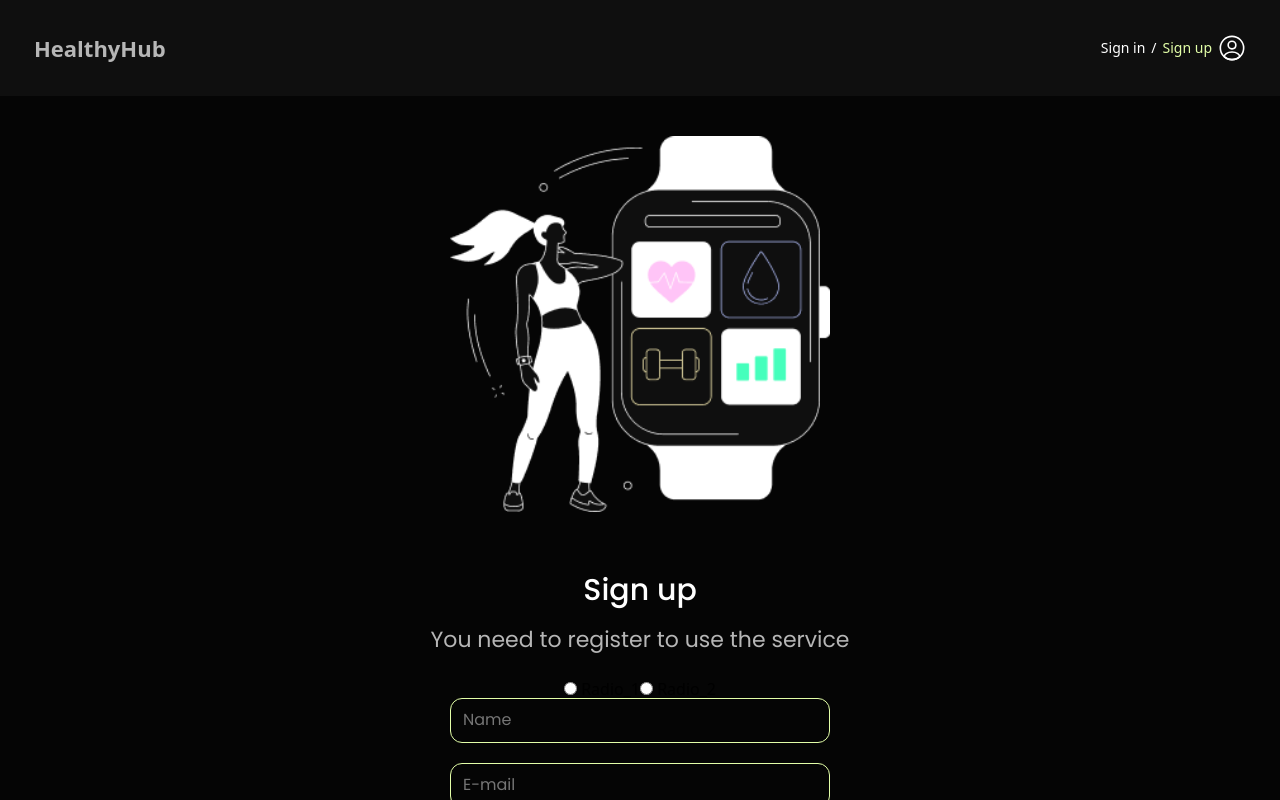
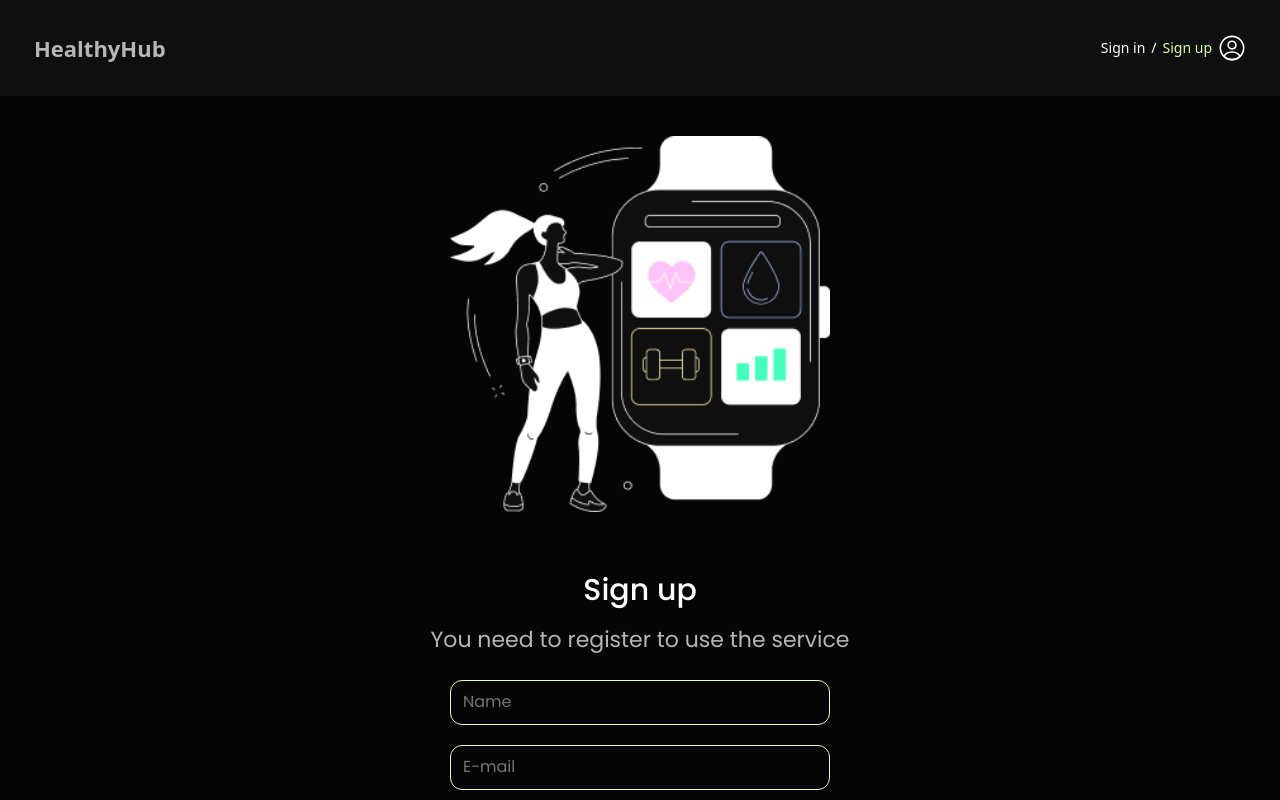
Before and after one commit to AnnaHort/HealthyHub, a React (Vite) app: page /HealthyHub/signup in a window 1280 px wide. Shown: the top 800 px of the page. Built offline with nearby package versions, Linux system fonts and the light colour scheme.

Commit message:
bugfix YourGoal style bgc

```diff
--- a/src/components/SharedLayout/SharedLayout.jsx
+++ b/src/components/SharedLayout/SharedLayout.jsx
@@ -12,7 +12,6 @@ const SharedLayout = () => {
           <Header />
         </HeaderContainerStyled>
       </header>
-
       <Suspense>
         <Outlet />
       </Suspense>
--- a/src/components/SignUpForm/SignUpRegister.jsx
+++ b/src/components/SignUpForm/SignUpRegister.jsx
@@ -30,10 +30,7 @@ const SignUpRegister = () => {
         <RegisterTitle>Sign up</RegisterTitle>
         <RegisterText>You need to register to use the service</RegisterText>
         <RegisterForm autoComplete="off">
-          <label className="radioButton">
-            <input type="radio" name="radio_1" /> Radio_1
-            <input type="radio" name="radio_2" /> Radio_2
-          </label>
+
           <label htmlFor="name">
             <InputContainer>
               <Input type="text" id="name" name="name" placeholder="Name" />
--- a/src/components/YourGoal/YourGoal.jsx
+++ b/src/components/YourGoal/YourGoal.jsx
@@ -32,7 +32,7 @@ export const YourGoal = () => {
               name="goal"
               value="Lose Fat"
             />
-            <Label for="loseFat">Lose Fat</Label>
+            <Label htmlFor="loseFat">Lose Fat</Label>
           </RadioItem>
 
 
@@ -43,7 +43,7 @@ export const YourGoal = () => {
               name="goal"
               value="Maintain"
             />
-            <Label for="maintain">Maintain</Label>
+            <Label htmlFor="maintain">Maintain</Label>
           </RadioItem>
 
           <RadioItem>
@@ -53,7 +53,7 @@ export const YourGoal = () => {
               name="goal"
               value="Gain Muscle"
             />
-            <Label for="gainMuscle">Gain Muscle</Label>
+            <Label htmlFor="gainMuscle">Gain Muscle</Label>
           </RadioItem>
 
 
--- a/src/components/YourGoal/YourGoal.styled.js
+++ b/src/components/YourGoal/YourGoal.styled.js
@@ -1,7 +1,7 @@
 import styled from 'styled-components';
 
 export const Container = styled.div`
-  background-color: var(--color-primary-black-2);
+  background-color: var(--color-primary-black);
   min-width: 320px;
   height: 744px;
   padding-left: 10px;
--- a/src/index.css
+++ b/src/index.css
@@ -6,6 +6,7 @@
   --color-primary-black: #050505;
   --color-primary-black-2: #0f0f0f;
   --color-primary-green-lite: #e3ffa8;
+
 }
 
 body {
--- a/src/pages/AuthNav/AuthNav.jsx
+++ b/src/pages/AuthNav/AuthNav.jsx
@@ -1,6 +1,6 @@
 import SelectGender from '../../components/SelectGender/SelectGender';
 
-const SignUpPage = () => {
+const AuthNav = () => {
   return (
     <div>
       <SelectGender />
@@ -8,4 +8,4 @@ const SignUpPage = () => {
   );
 };
 
-export default SignUpPage;
+export default AuthNav;
```
